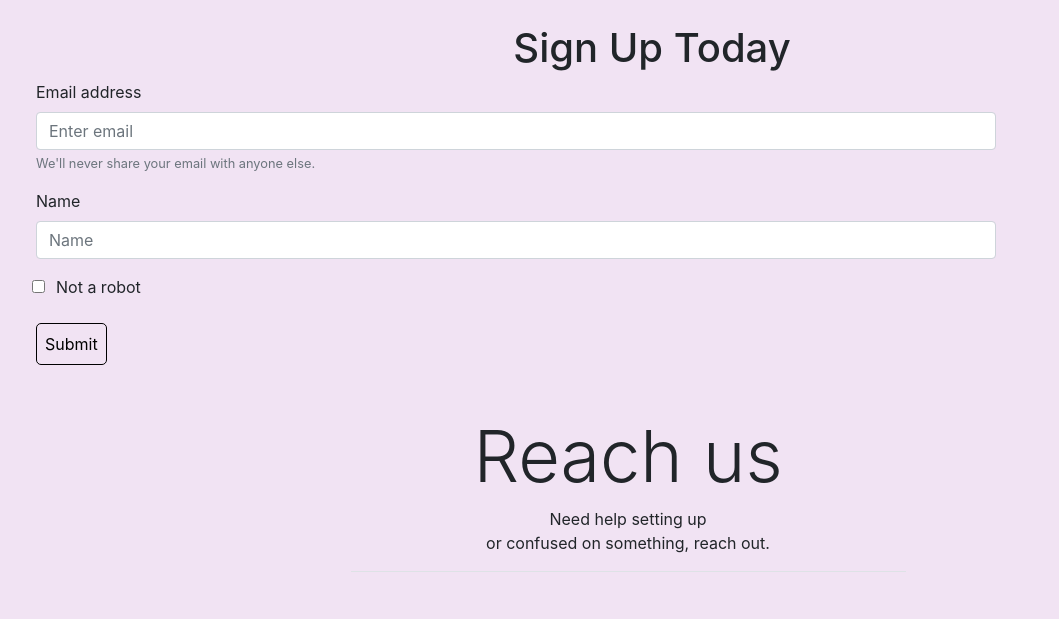
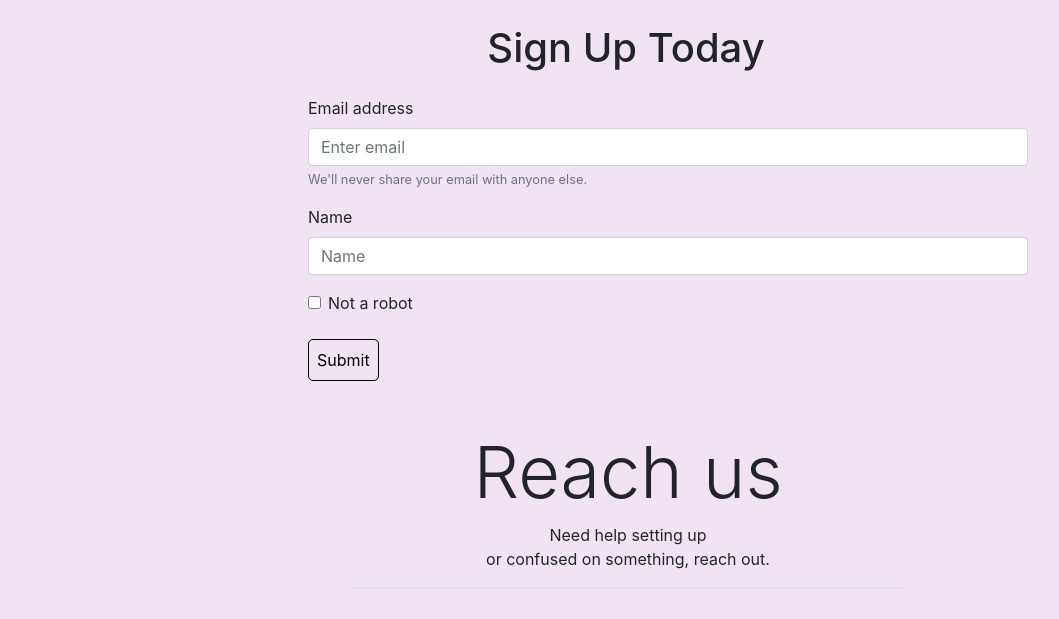
Before and after one commit to el634dev/codezen, a Flask app: page /features in a window 1280 px wide. Shown: the part 1624-2243 px from the top of the page, without its empty margins (12-1071 px from the left). Run offline with Flask 3, Linux system fonts and the light colour scheme.

Commit message:
Update features.html

```diff
--- a/templates/features.html
+++ b/templates/features.html
@@ -109,25 +109,28 @@
 </div>
 <!---End of Alternating Cards-->
 <!--Sign Up Form-->
+<h1 class="text-center mt-4 mr-1">Sign Up Today</h1>
+<div class="column-md-4 offset-3">
 	<form>
 		<div class="form-group mt-4">
-	  <h1 class="text-center mt-4 ml-5">Sign Up Today</h1>
-	  <label for="exampleInputEmail1" class="ml-5">Email address</label>
-	  <input type="email" class="form-control w-75 ml-5 offset-5" id="exampleInputEmail1" aria-describedby="emailHelp" placeholder="Enter email">
-	  <small id="emailHelp" class="form-text text-muted ml-5">We'll never share your email with anyone else.</small>
+			<label for="exampleInputEmail1">Email address</label>
+			<input type="email" class="form-control w-75" id="exampleInputEmail1" aria-describedby="emailHelp"
+				   placeholder="Enter email" name="email">
+			<small id="emailHelp" class="form-text text-muted">We'll never share your email with anyone else.</small>
 		</div>
 		<!------------------>
 		<div class="form-group">
-	  <label for="exampleInputPassword1" class="ml-5">Name</label>
-	  <input type="text" class="form-control w-75 ml-5" id="exampleInputPassword1" placeholder="Name">
+			<label for="exampleInputPassword1">Name</label>
+			<input type="text" class="form-control w-75" id="exampleInputPassword1" name="name" placeholder="Name">
 		</div>
 		<!------------------>
 		<div class="form-check">
-	  <input type="checkbox" class="form-check-input mb-1 ml-4" id="exampleCheck1">
-	  <label class="form-check-label ml-5" for="exampleCheck1">Not a robot</label>
+			<input type="checkbox" class="form-check-input mb-1" id="exampleCheck1">
+			<label class="form-check-label" for="exampleCheck1">Not a robot</label>
 		</div>
-	<button type="submit" class="btn btn-primary mt-4 ml-5">Submit</button>
+		<button type="submit" class="btn btn-primary mt-4">Submit</button>
 	</form>
+</div>
 <!--End of Sign Up-->
 <!----------------------->
 <div class="container py-5 container-fluid">
```
Lines whose indentation alone changed are shown as unchanged.
